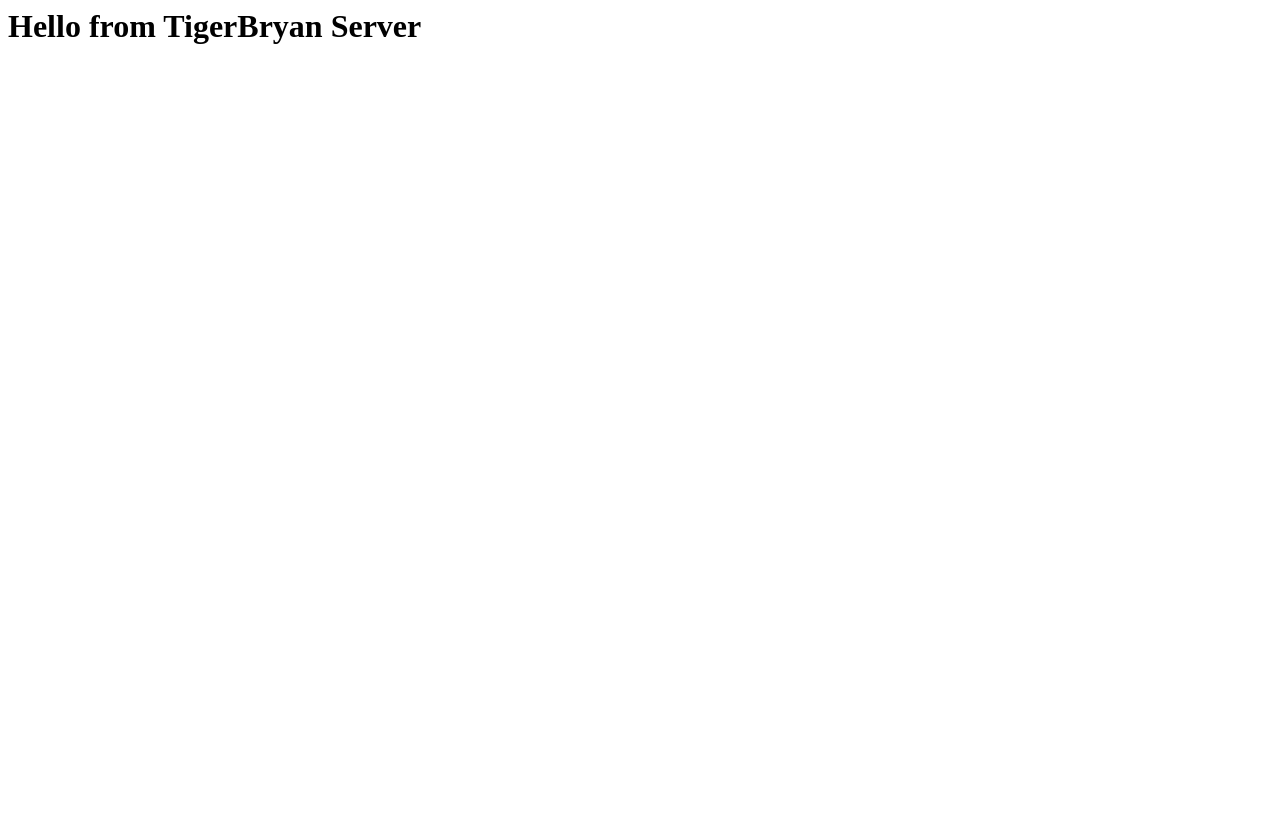
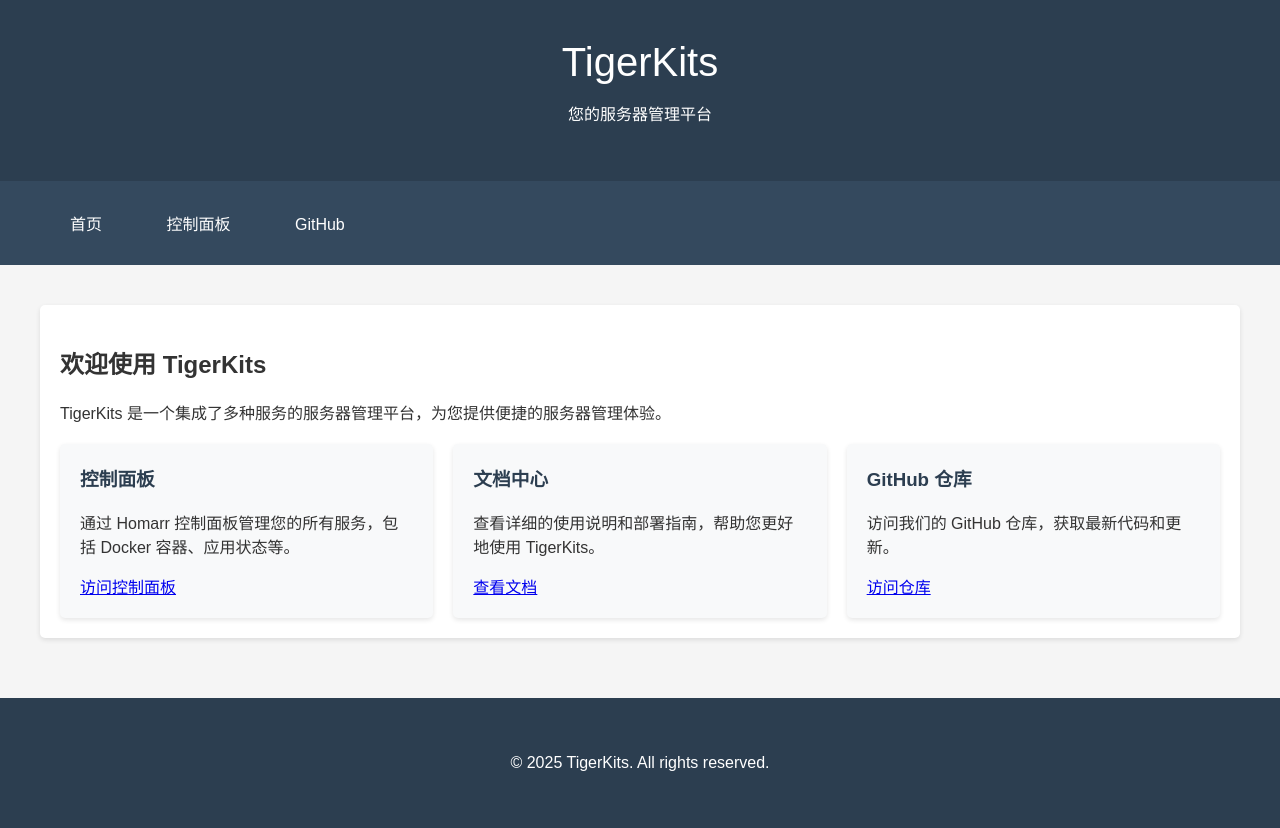
Before and after one commit to tigerbryan/tigerkits, a plain HTML site: page www/index.html in a window 1280 px wide. Before the commit the page ends 800 px from the top, so only its background shows below. Drawn offline with Linux system fonts and the light colour scheme.

Commit message:
恢复首页并优化配置

```diff
--- a/www/index.html
+++ b/www/index.html
@@ -1 +1,126 @@
-<h1>Hello from TigerBryan Server</h1>
+<!DOCTYPE html>
+<html lang="zh-CN">
+<head>
+    <meta charset="UTF-8">
+    <meta name="viewport" content="width=device-width, initial-scale=1.0">
+    <title>TigerKits - 您的服务器管理平台</title>
+    <style>
+        body {
+            font-family: 'Arial', sans-serif;
+            margin: 0;
+            padding: 0;
+            background-color: #f5f5f5;
+            color: #333;
+        }
+        .container {
+            max-width: 1200px;
+            margin: 0 auto;
+            padding: 20px;
+        }
+        header {
+            background-color: #2c3e50;
+            color: white;
+            padding: 20px 0;
+            text-align: center;
+        }
+        .logo {
+            font-size: 2.5em;
+            margin-bottom: 10px;
+        }
+        .nav {
+            background-color: #34495e;
+            padding: 10px 0;
+        }
+        .nav a {
+            color: white;
+            text-decoration: none;
+            padding: 10px 20px;
+            margin: 0 10px;
+            border-radius: 5px;
+            transition: background-color 0.3s;
+        }
+        .nav a:hover {
+            background-color: #2c3e50;
+        }
+        .content {
+            background-color: white;
+            padding: 20px;
+            margin: 20px 0;
+            border-radius: 5px;
+            box-shadow: 0 2px 5px rgba(0,0,0,0.1);
+        }
+        .services {
+            display: grid;
+            grid-template-columns: repeat(auto-fit, minmax(300px, 1fr));
+            gap: 20px;
+            margin-top: 20px;
+        }
+        .service-card {
+            background-color: #f8f9fa;
+            padding: 20px;
+            border-radius: 5px;
+            box-shadow: 0 2px 5px rgba(0,0,0,0.1);
+        }
+        .service-card h3 {
+            color: #2c3e50;
+            margin-top: 0;
+        }
+        footer {
+            background-color: #2c3e50;
+            color: white;
+            text-align: center;
+            padding: 20px 0;
+            margin-top: 20px;
+        }
+    </style>
+</head>
+<body>
+    <header>
+        <div class="container">
+            <div class="logo">TigerKits</div>
+            <p>您的服务器管理平台</p>
+        </div>
+    </header>
+
+    <nav class="nav">
+        <div class="container">
+            <a href="/">首页</a>
+            <a href="http://dashboard.tigerkits.com">控制面板</a>
+            <a href="https://github.com/tigerbryan/tigerkits">GitHub</a>
+        </div>
+    </nav>
+
+    <div class="container">
+        <div class="content">
+            <h2>欢迎使用 TigerKits</h2>
+            <p>TigerKits 是一个集成了多种服务的服务器管理平台，为您提供便捷的服务器管理体验。</p>
+
+            <div class="services">
+                <div class="service-card">
+                    <h3>控制面板</h3>
+                    <p>通过 Homarr 控制面板管理您的所有服务，包括 Docker 容器、应用状态等。</p>
+                    <a href="http://dashboard.tigerkits.com">访问控制面板</a>
+                </div>
+
+                <div class="service-card">
+                    <h3>文档中心</h3>
+                    <p>查看详细的使用说明和部署指南，帮助您更好地使用 TigerKits。</p>
+                    <a href="/docs">查看文档</a>
+                </div>
+
+                <div class="service-card">
+                    <h3>GitHub 仓库</h3>
+                    <p>访问我们的 GitHub 仓库，获取最新代码和更新。</p>
+                    <a href="https://github.com/tigerbryan/tigerkits">访问仓库</a>
+                </div>
+            </div>
+        </div>
+    </div>
+
+    <footer>
+        <div class="container">
+            <p>&copy; 2025 TigerKits. All rights reserved.</p>
+        </div>
+    </footer>
+</body>
+</html>
```
Also changed, not shown: 2 other files.
